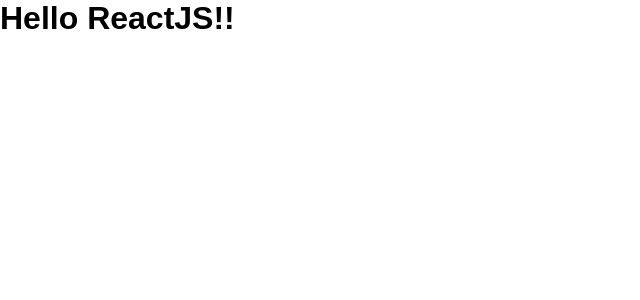
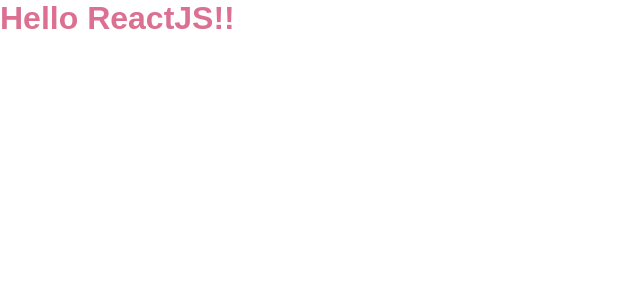
Before and after one commit to BrHCastro/fundamentos-react, a React app: page / in a window 1280 px wide. Shown: the top 300 px of the page, without its empty margins (0-640 px from the left). Built offline with nearby package versions, Linux system fonts and the light colour scheme.

Commit message:
Using SASS

```diff
--- a/package.json
+++ b/package.json
@@ -20,6 +20,8 @@
     "cross-env": "^7.0.3",
     "css-loader": "^6.7.1",
     "html-webpack-plugin": "^5.5.0",
+    "node-sass": "^7.0.1",
+    "sass-loader": "^12.6.0",
     "style-loader": "^3.3.1",
     "webpack": "^5.72.0",
     "webpack-cli": "^4.9.2",
--- a/src/index.jsx
+++ b/src/index.jsx
@@ -1,4 +1,4 @@
-import "./styles/global.css";
+import "./styles/global.scss";
 
 import { render } from "react-dom";
 
--- a/src/styles/global.css
+++ b/src/styles/global.scss
@@ -6,4 +6,8 @@
 
 body {
   font: 16px Arial, Helvetica, sans-serif;
+
+  h1 {
+    color: palevioletred;
+  }
 }
--- a/webpack.config.js
+++ b/webpack.config.js
@@ -32,9 +32,9 @@
         use: "babel-loader",
       },
       {
-        test: /\.css$/,
+        test: /\.scss$/,
         exclude: /node_modules/,
-        use: ["style-loader", "css-loader"],
+        use: ["style-loader", "css-loader", "sass-loader"],
       },
     ],
   },
```
Also changed, not shown: 1 other file (tests, documents, lock files or other folders).
